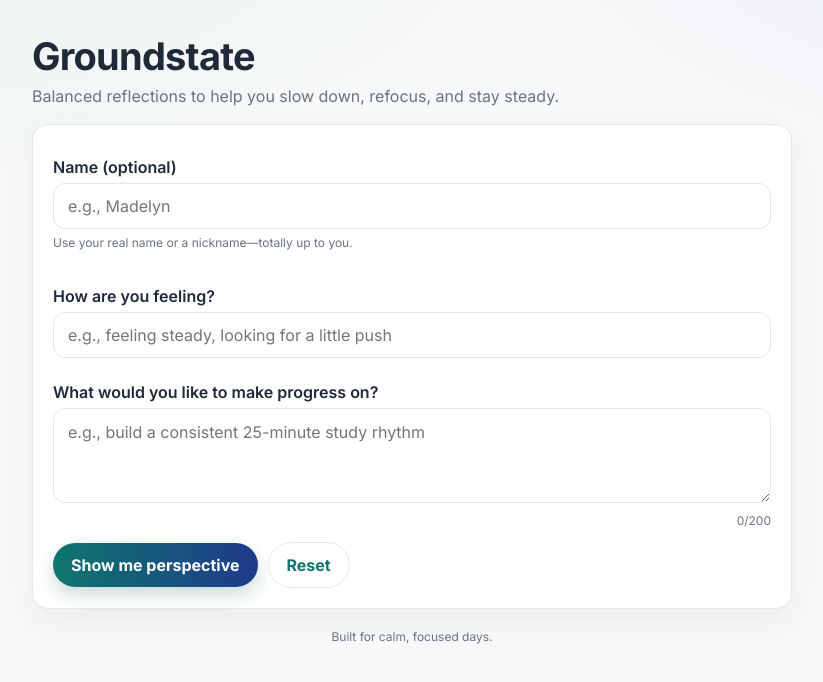
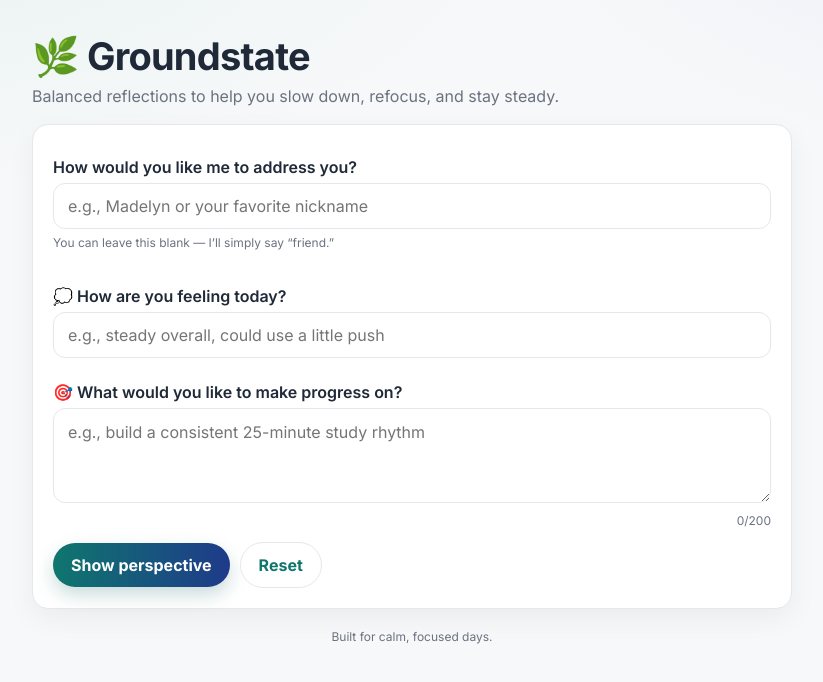
Before and after one commit to madelyntbui-sudo/ai-motivation-coach, a plain HTML site: page index.html in a window 1280 px wide. Shown: the whole page, without its empty margins (228-1051 px from the left). Drawn offline with Linux system fonts and the light colour scheme.

Commit message:
Update index.html

```diff
--- a/index.html
+++ b/index.html
@@ -2,14 +2,14 @@
 <html lang="en">
 <head>
   <meta charset="utf-8" />
-  <title>Focus Boost</title>
+  <title>Groundstate</title>
   <meta name="viewport" content="width=device-width, initial-scale=1" />
   <link rel="preconnect" href="https://fonts.googleapis.com">
   <link rel="preconnect" href="https://fonts.gstatic.com" crossorigin>
   <link href="https://fonts.googleapis.com/css2?family=Inter:wght@400;600;700&display=swap" rel="stylesheet">
   <style>
     :root{
-      /* Calm, neutral palette: deep green → navy */
+      /* Calm, neutral palette */
       --bg: #f7f8f9;
       --panel: #ffffff;
       --ink: #1f2937;        /* slate-800 */
@@ -109,33 +109,32 @@
 <body>
   <div class="wrap">
     <header>
-      <h1>Groundstate</h1>
+      <h1>🌿 Groundstate</h1>
       <p class="sub">Balanced reflections to help you slow down, refocus, and stay steady.</p>
-
     </header>
 
     <form id="coach" class="card" autocomplete="on">
       <div class="row">
         <div>
-          <label>Name (optional)</label>
-          <input name="name" placeholder="e.g., Madelyn" autocomplete="name" />
-          <p class="hint">Use your real name or a nickname—totally up to you.</p>
+          <label>How would you like me to address you?</label>
+          <input name="name" placeholder="e.g., Madelyn or your favorite nickname" autocomplete="name" />
+          <p class="hint">You can leave this blank — I’ll simply say “friend.”</p>
         </div>
 
         <div>
-          <label>How are you feeling?</label>
-          <input name="mood" placeholder="e.g., feeling steady, looking for a little push" />
+          <label>💭 How are you feeling today?</label>
+          <input name="mood" placeholder="e.g., steady overall, could use a little push" />
         </div>
 
         <div>
-          <label>What would you like to make progress on?</label>
+          <label>🎯 What would you like to make progress on?</label>
           <textarea id="goal" name="goal" placeholder="e.g., build a consistent 25-minute study rhythm" rows="3"></textarea>
           <div class="counter"><span id="goal-count">0</span>/200</div>
         </div>
       </div>
 
       <div class="actions">
-        <button id="go" type="submit" class="btn">Show me perspective</button>
+        <button id="go" type="submit" class="btn">Show perspective</button>
         <button id="clear" type="button" class="btn ghost">Reset</button>
       </div>
 
@@ -171,10 +170,10 @@
     // Save/restore form values
     function save() {
       const data = Object.fromEntries(new FormData(coach).entries());
-      localStorage.setItem("focusboost", JSON.stringify(data));
+      localStorage.setItem("groundstate", JSON.stringify(data));
     }
     function load() {
-      const raw = localStorage.getItem("focusboost");
+      const raw = localStorage.getItem("groundstate");
       if(!raw) return;
       try {
         const data = JSON.parse(raw);
@@ -202,12 +201,12 @@
       btn.disabled = on;
       btn.innerHTML = on
         ? `Working on it <span class="dots"><span class="dot"></span><span class="dot"></span><span class="dot"></span></span>`
-        : "Get a boost";
+        : "Show perspective";
     }
 
     clearBtn.addEventListener("click", () => {
       coach.reset();
-      localStorage.removeItem("focusboost");
+      localStorage.removeItem("groundstate");
       updateCounter();
       result.classList.remove("show");
     });
```
